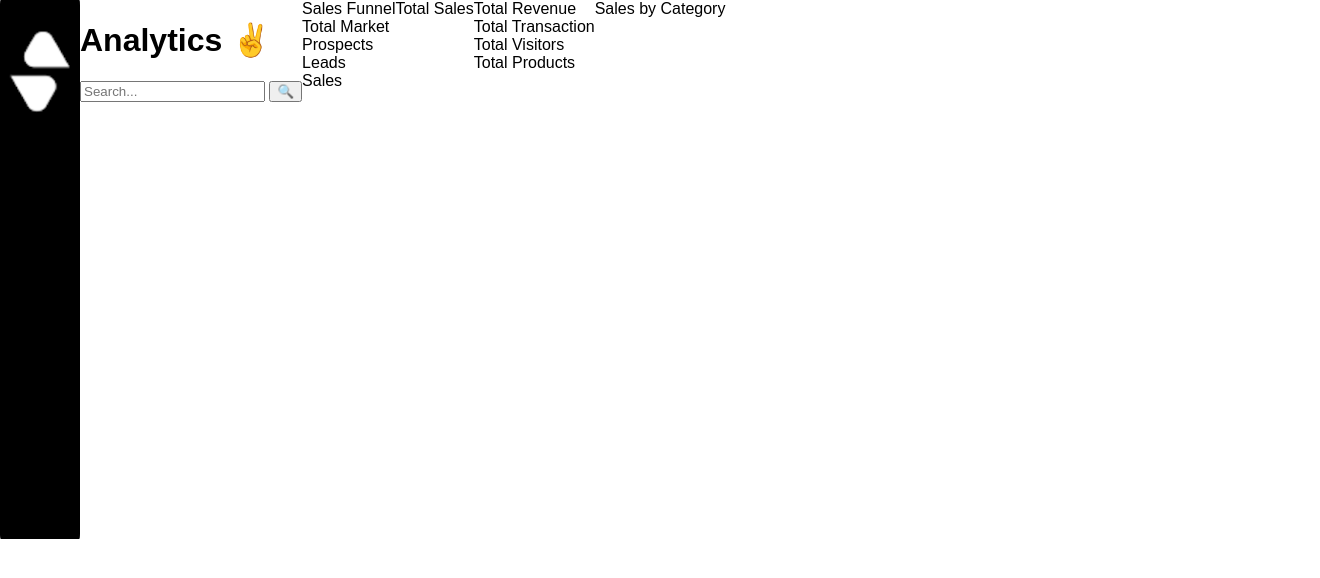
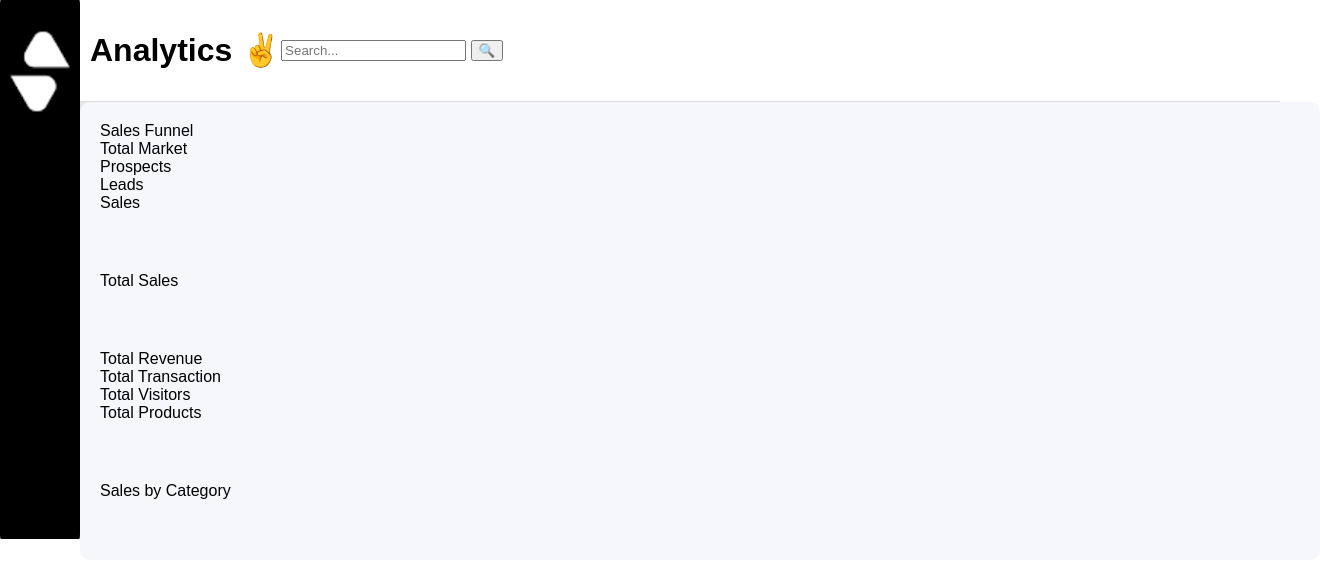
Before and after one commit to boynamedjack47/sassdash, a plain HTML site: page index.html in a window 1280 px wide. Shown: the whole page, 1320 px wide, since content can reach past the window. Drawn offline with Linux system fonts and the light colour scheme.

Commit message:
adding variables for boxes. changing div names to make them uniform and all modular. still updating to get desired style with boxes.

```diff
--- a/_variables.scss
+++ b/_variables.scss
@@ -1,3 +1,12 @@
 $child-div-width: 25%; // 100% / 4 children = 25% each
 $sidebar-bg-color: #000000; // Black color
 $active-bg-color: #000000;
+$secondarycolor-bg-color: #e9e5e5;
+
+
+/* Box variables */
+$box-bg-color: #f5f7fb;
+$box-padding: 20px;
+$box-border-radius: 10px;
+$box-width: 100%;
+$box-height: 100%;
--- a/index.html
+++ b/index.html
@@ -31,40 +31,43 @@
         </div>
     </div>
 
-    <div class="topbar">
-        <div class="logo"></div>
-        <h1>Analytics <span>✌️</span></h1>
-        <div class="searchbar"><input type="text" id="search" placeholder="Search...">
-            <button type="button" id="search-button">🔍</button>
+    <div class="content-area">
+        <div class="topbar">
+            <div class="logo"></div>
+            <h1>Analytics <span>✌️</span></h1>
+            <div class="searchbar">
+                <input type="text" id="search" placeholder="Search...">
+                <button type="button" id="search-button">🔍</button>
+            </div>
         </div>
-    </div>
 
 
     <div class="maincontent">
 
-        <div class="salesfunnel">
+        <div class="box">
             Sales Funnel
             <div class="totalmarket">Total Market</div>
             <div class="prospects">Prospects</div>
             <div class="leads">Leads</div>
             <div class="sales">Sales</div>
         </div>
-        <div class="totalsales">Total Sales</div>
-        <div class="salesgraph">
+        <div class="box">Total Sales</div>
+        <div class="box">
             <div class="revenue">Total Revenue</div>
             <div class="transaction">Total Transaction</div>
             <div class="visitors">Total Visitors</div>
             <div class="products">Total Products</div>
         </div>
-        <div class="salesby">Sales by Category</div>
+        <div class="box">Sales by Category</div>
 
     </div>
+    <div class="recentinvoices"></div>
 </body>
 
 
 
 
-    <div class="recentinvoices"></div>
+
 
 </div>
 </html>
--- a/style.scss
+++ b/style.scss
@@ -9,6 +9,38 @@
     display: flex;
 }
 
+
+
+
+
+.content-area {
+    display: flex;
+    flex-direction: column;
+    flex: 1;
+}
+
+.topbar {
+    display: flex;
+    align-items: center;
+    background-color: white;
+    padding: 10px;
+    border-bottom: 1px solid #ddd;
+    width: 100%;  // Ensure the topbar spans the entire content-area width
+    box-sizing: border-box;  // Include padding in the width
+}
+
 .maincontent {
-    display: flex;
+    display: grid;
+
+    gap: 20px;
+
+    background-color: $secondarycolor-bg-color;
 }
+
+.box {
+    background-color: $box-bg-color;
+    padding: $box-padding;
+    border-radius: $box-border-radius;
+    width: $box-width;
+    height: $box-height;
+}
```
Also changed, not shown: style.css, 1 other file.
